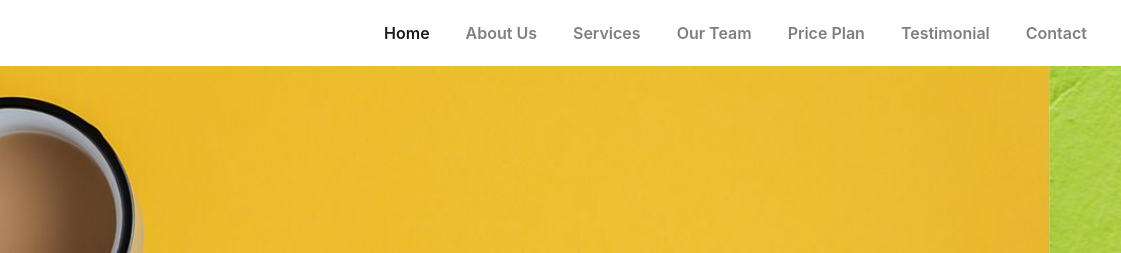
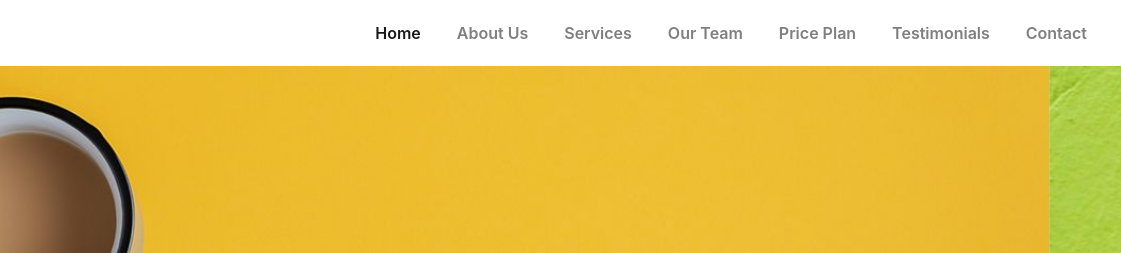
Before and after one commit to 3abdur3/model-buseness-web, a plain HTML site: page index.html in a window 1280 px wide. Shown: the top 253 px of the page, 159-1280 px from the left. Drawn offline with nearby package versions, Linux system fonts and the light colour scheme.

Commit message:
Testimonila name changed

```diff
--- a/index.html
+++ b/index.html
@@ -41,7 +41,7 @@
               <a class="nav-link" href="#price">Price Plan</a>
             </li>
             <li class="nav-item">
-              <a class="nav-link" href="#testimonials">Testimonial</a>
+              <a class="nav-link" href="#testimonials">Testimonials</a>
             </li>
             <li class="nav-item">
               <a class="nav-link" href="#contact">Contact</a>
```
